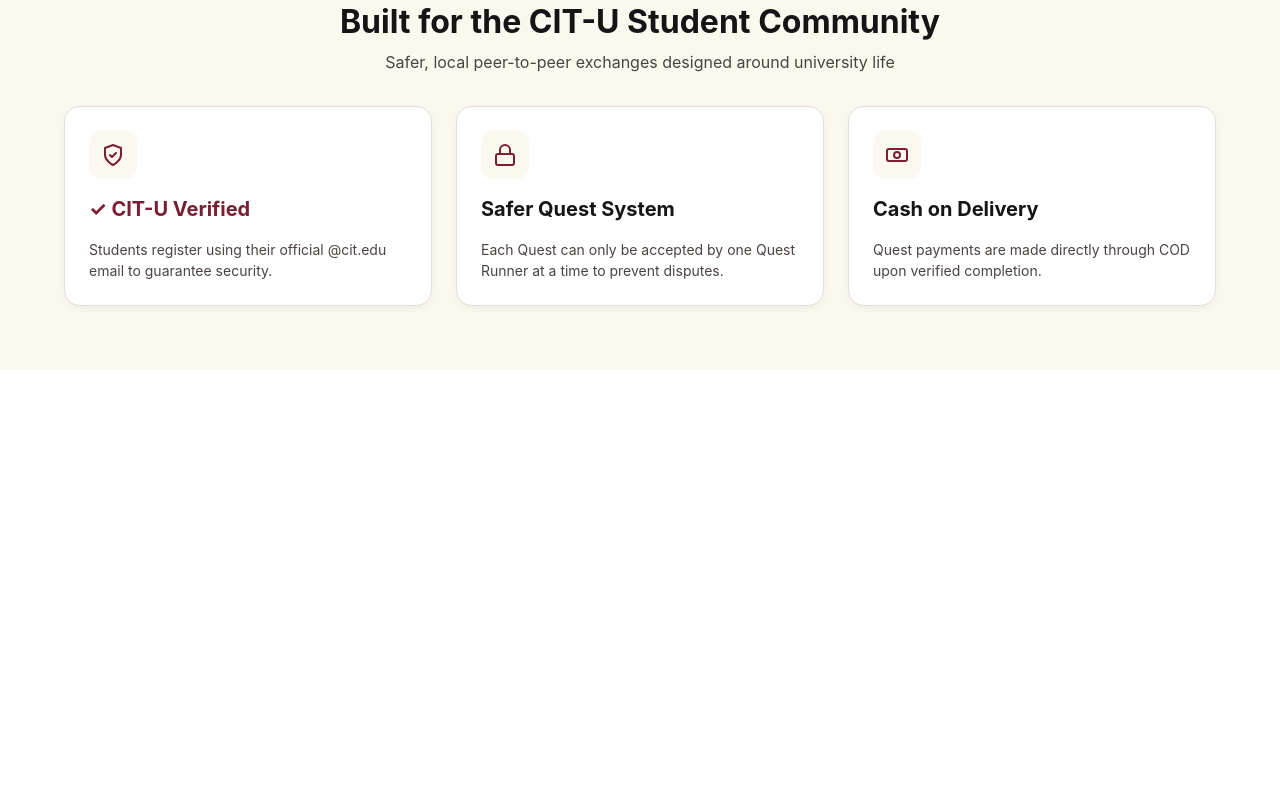
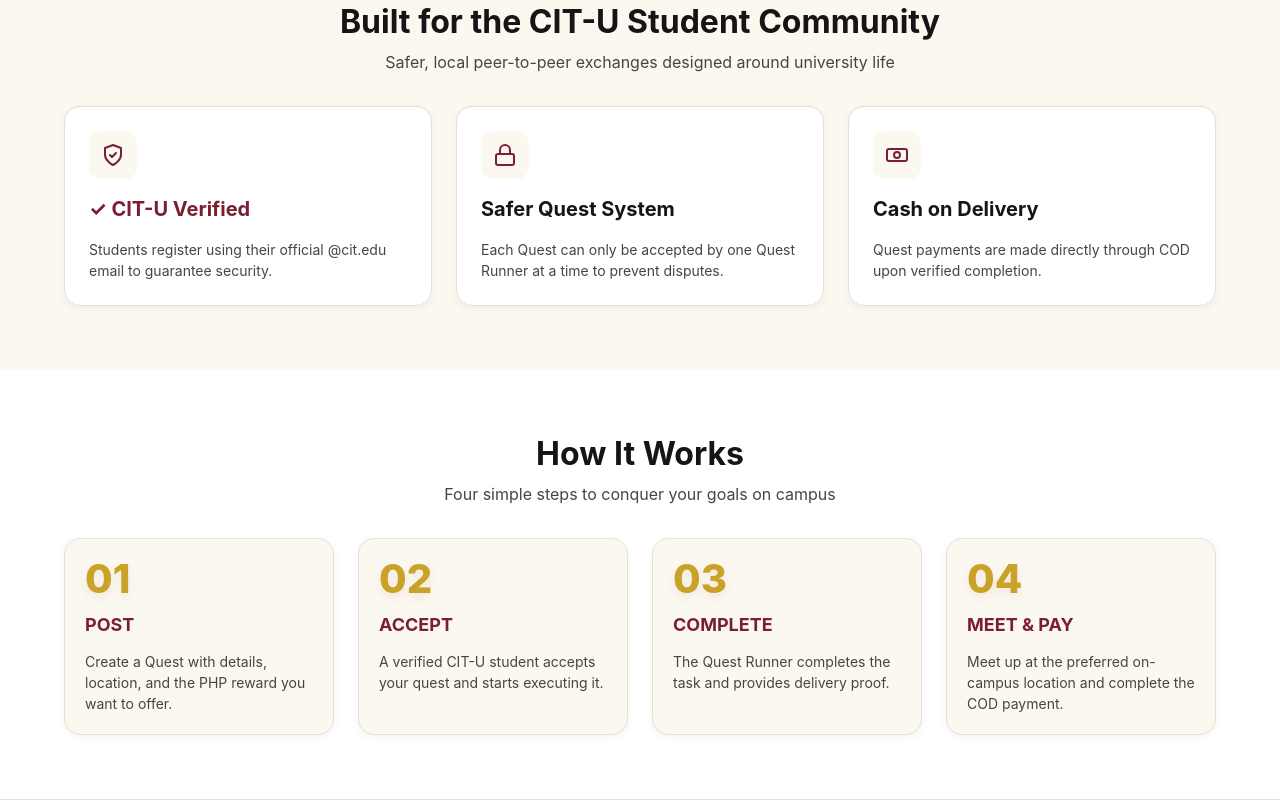
Before and after one commit to Cyn-sharp/questgo, a Next.js app: page / in a window 1280 px wide. Shown: the part 708-1508 px from the top of the page. Before the commit the page ends 1078 px from the top, so only its background shows below. Built offline with nearby package versions, Linux system fonts and the light colour scheme.

Commit message:
Build How-It-Works Section

```diff
--- a/src/app/page.tsx
+++ b/src/app/page.tsx
@@ -1,11 +1,13 @@
 import { HeroSection } from "@/components/hero/HeroSection";
 import { TrustSection } from "@/components/trust/TrustSection";
+import { HowItWorks } from "@/components/how-it-works/HowItWorks";
 
 export default function Home() {
   return (
     <>
       <HeroSection />
       <TrustSection />
+      <HowItWorks />
     </>
   );
 }
--- /dev/null
+++ b/src/components/how-it-works/HowItWorks.tsx
@@ -0,0 +1,72 @@
+const steps = [
+  {
+    number: "01",
+    title: "POST",
+    description:
+      "Create a Quest with details, location, and the PHP reward you want to offer.",
+  },
+  {
+    number: "02",
+    title: "ACCEPT",
+    description:
+      "A verified CIT-U student accepts your quest and starts executing it.",
+  },
+  {
+    number: "03",
+    title: "COMPLETE",
+    description:
+      "The Quest Runner completes the task and provides delivery proof.",
+  },
+  {
+    number: "04",
+    title: "MEET & PAY",
+    description:
+      "Meet up at the preferred on-campus location and complete the COD payment.",
+  },
+];
+
+export const HowItWorks = (): JSX.Element => {
+  return (
+    <section
+      id="how-it-works"
+      className="flex flex-col items-start gap-8 px-6 md:px-16 py-16 bg-white border-b border-solid border-[#e5e0d9]"
+      aria-labelledby="how-it-works-heading"
+    >
+      <header className="flex flex-col items-center gap-2 self-stretch w-full text-center">
+        <h2
+          id="how-it-works-heading"
+          className="font-bold text-[#161414] text-[32px] leading-tight"
+        >
+          How It Works
+        </h2>
+        <p className="font-normal text-[#4a4340] text-base">
+          Four simple steps to conquer your goals on campus
+        </p>
+      </header>
+
+      <ol className="flex flex-col md:flex-row items-stretch gap-6 self-stretch w-full list-none m-0 p-0">
+        {steps.map((step) => (
+          <li
+            key={step.number}
+            className="flex flex-col items-start gap-3 p-5 flex-1 bg-[#fbf8f0] rounded-2xl border border-solid border-[#e5e0d9] shadow-[0px_2px_8px_#0000000d]"
+          >
+            <span
+              className="font-extrabold text-[#c9a227] text-[40px] leading-none [text-shadow:0px_4px_10px_#7a1f3214]"
+              aria-hidden="true"
+            >
+              {step.number}
+            </span>
+
+            <h3 className="font-bold text-[#7a1f32] text-lg">
+              {step.title}
+            </h3>
+
+            <p className="self-stretch font-normal text-[#4a4340] text-sm leading-[21px]">
+              {step.description}
+            </p>
+          </li>
+        ))}
+      </ol>
+    </section>
+  );
+};
```
